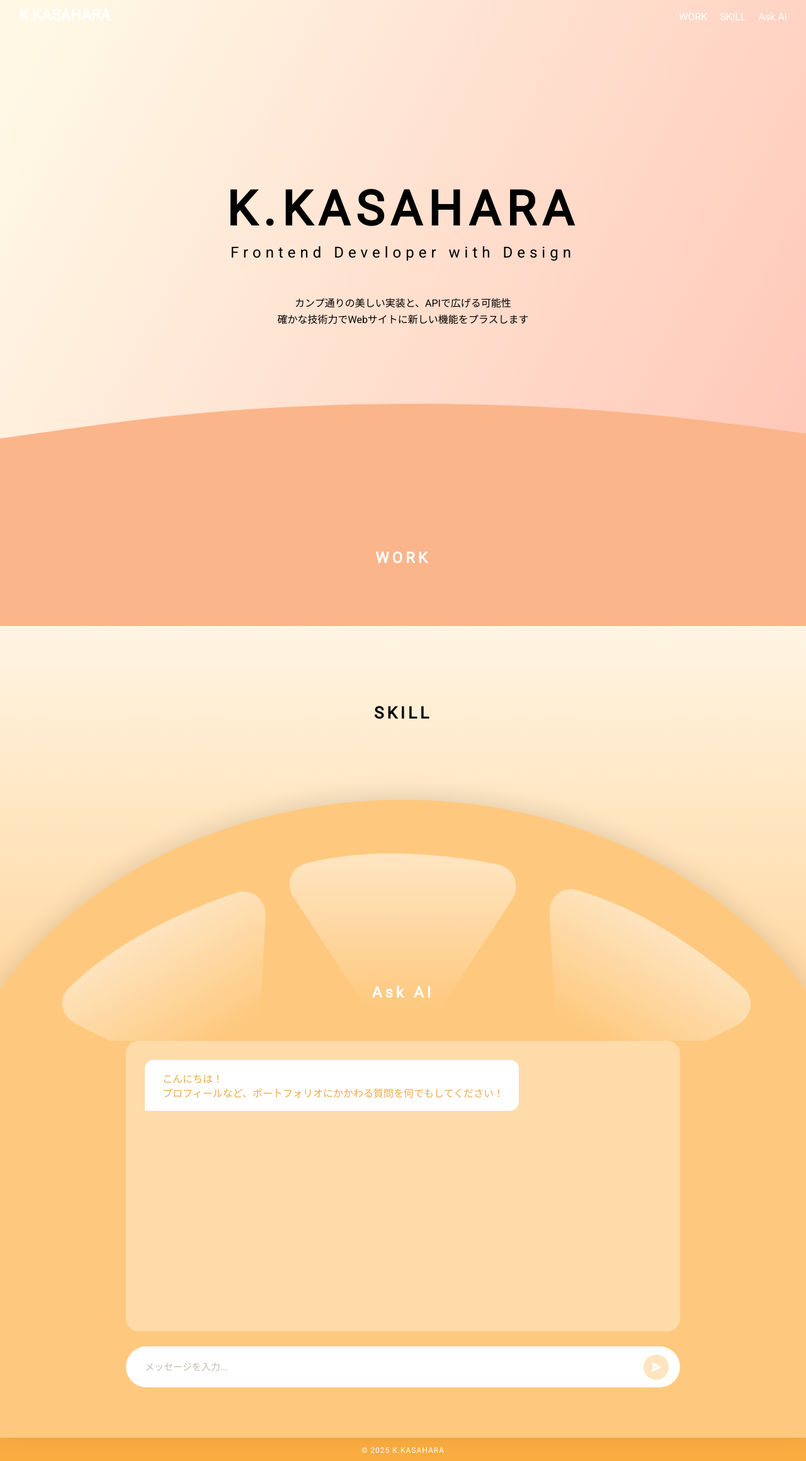
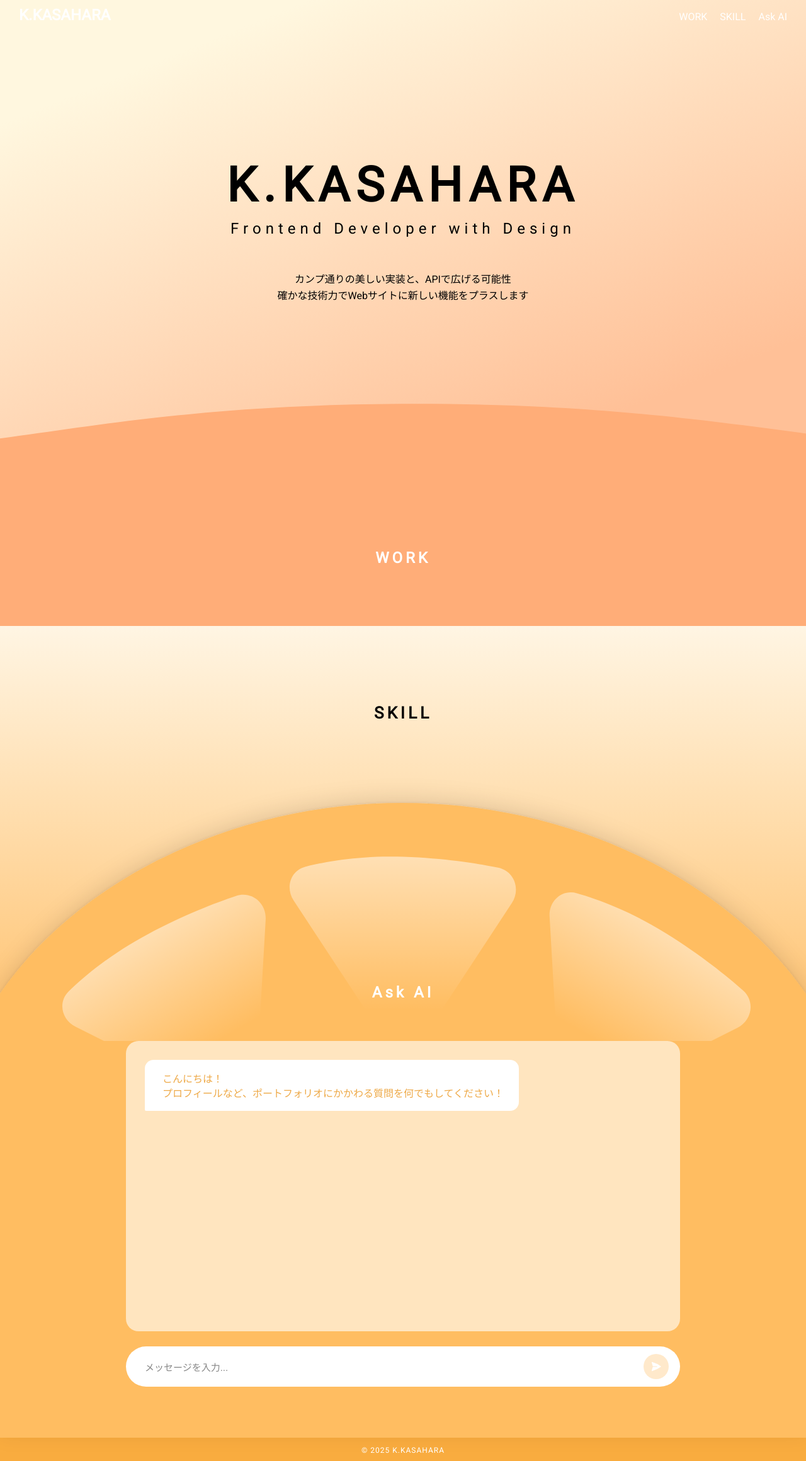
Before and after one commit to apricotn18/portfolio, a Next.js app: page / in a window 1280 px wide. Shown: the whole page at 63% size. Built offline with nearby package versions, Linux system fonts and the light colour scheme.

Commit message:
style: カラーパレットとグラデーションの調整

```diff
--- a/src/components/askAI/styles.module.scss
+++ b/src/components/askAI/styles.module.scss
@@ -14,7 +14,7 @@
 }
 
 .wrapper {
-	background-color: #FEC97F;
+	background-color: #ffbd61;
 	margin-top: 60px;
 	padding-bottom: 70px;
 }
@@ -33,7 +33,7 @@
 	padding: 30px 30px 14px;
 	border-radius: 20px;
 	overflow-y: auto;
-	background-color: #FEDBA9;
+	background-color: #ffe5bf;
 	-ms-overflow-style: none;
 	scrollbar-width: none;
 
@@ -54,7 +54,7 @@
 		align-self: flex-end;
 		padding-right: 28px;
 		color: #fff;
-		background-color: #fca730;
+		background-color: #ffb855;
 		border-bottom-right-radius: 2px;
 	}
 
@@ -82,7 +82,7 @@
 		width: 5px;
 		height: 5px;
 		border-radius: 50%;
-		background-color: #eea947;
+		background-color: #ffb855;
 		animation: bounce 1.2s ease-in-out infinite;
 
 		&:nth-child(2) { animation-delay: 0.2s; }
@@ -104,7 +104,7 @@
 
 .input {
 	width: 100%;
-	padding: 24px 80px 24px 30px;
+	padding: 25px 80px 22px 30px;
 	color: inherit;
 	font-size: 15px;
 	border: none;
@@ -118,7 +118,7 @@
 	}
 
 	&::placeholder {
-		color: #c2bbb2;
+		color: #878787;
 	}
 }
 
@@ -133,14 +133,14 @@
 	height: 40px;
 	border: none;
 	border-radius: 50%;
-	background-color: #fca730;
+	background-color: #ffb855;
 	color: #fff;
 	cursor: pointer;
 	transition: opacity 0.2s, background-color 0.2s;
 	transform: translateY(-50%);
 
 	&:hover:not(:disabled) {
-		background-color: #c9801a;
+		background-color: #ca8a31;
 	}
 
 	&:disabled {
--- a/src/components/skill/styles.module.scss
+++ b/src/components/skill/styles.module.scss
@@ -1,6 +1,6 @@
 
 .skill {
-	background: linear-gradient(180deg, #FFF5E3 0%, #FFD7A0 100%);
+	background: linear-gradient(180deg, #fff5e3 0%, #ffc678 100%);
 	padding-bottom: calc(90px + 25vw);
 }
 
--- a/src/components/top/styles.module.scss
+++ b/src/components/top/styles.module.scss
@@ -3,7 +3,7 @@
 	width: 100%;
 	height: 100vh;
 	overflow: hidden;
-	background: linear-gradient(118deg, #FFF8E5 6%, #FFC9BA 94%);
+	background: linear-gradient(158deg, #fff7df 15%, #ffc097 80%);
 
 }
 
@@ -12,7 +12,7 @@
 	top: 50%;
 	left: 50%;
 	width: 100%;
-	transform: translate(-50%, -50%);
+	transform: translate(-50%, calc(-50% - 3vw));
 }
 
 .name {
--- a/src/components/work/styles.module.scss
+++ b/src/components/work/styles.module.scss
@@ -1,6 +1,6 @@
 .work {
 	position: relative;
-	background-color: #fbb58a;
+	background-color: #ffad78;
 	padding-top: 70px;
 }
 
```
Also changed, not shown: src/components/askAI/orange.svg.
